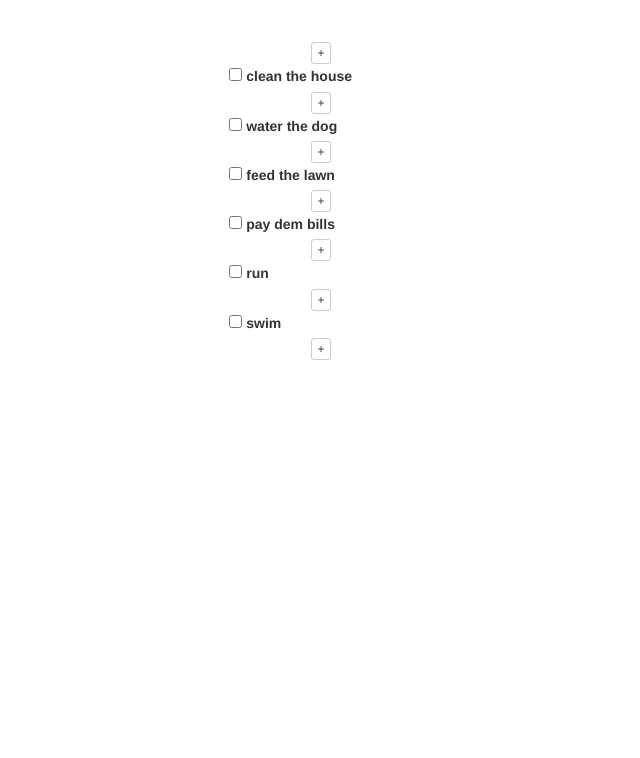
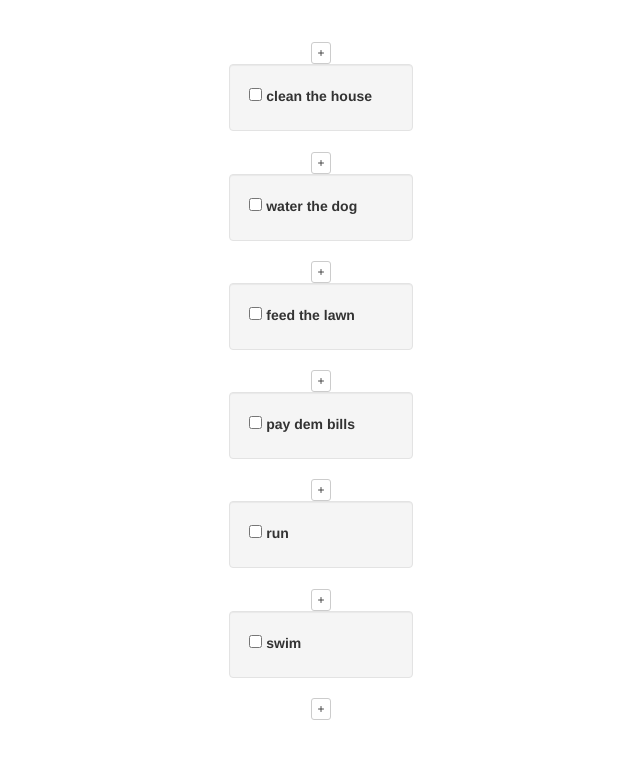
Before and after one commit to a-n-d-r-3-w/list, a plain HTML site: page index.html in a window 1280 px wide. Shown: the whole page, without its empty margins (319-959 px from the left). Drawn offline with nearby package versions, Linux system fonts and the light colour scheme.

Commit message:
add basic styling

```diff
--- a/templates/todos.html
+++ b/templates/todos.html
@@ -5,6 +5,7 @@
 
       <div class='text-center'><button class='btn btn-default btn-xs' type='button' ng-click="addTodo($index)">+</button></div>
 
+      <div class='well'>
         <input ng-model="todo.completed" type="checkbox"/>
         <span ng-mouseenter='mouseover = true' ng-mouseleave='mouseover = false'>
           <label ng-click="editing = true" ng-hide="editing" ng-class="{'completed': todo.completed}">
@@ -14,6 +15,7 @@
           <button class='btn btn-danger btn-xs' type='button' ng-show='mouseover' ng-click="deleteTodo(todo, $index)">delete</button>
         </span>
       </div>
+    </div>
 
     <div class='text-center'><button class='btn btn-default btn-xs' type='button' ng-click="addTodo()">+</button></div>
 
```
Lines whose indentation alone changed are shown as unchanged.
